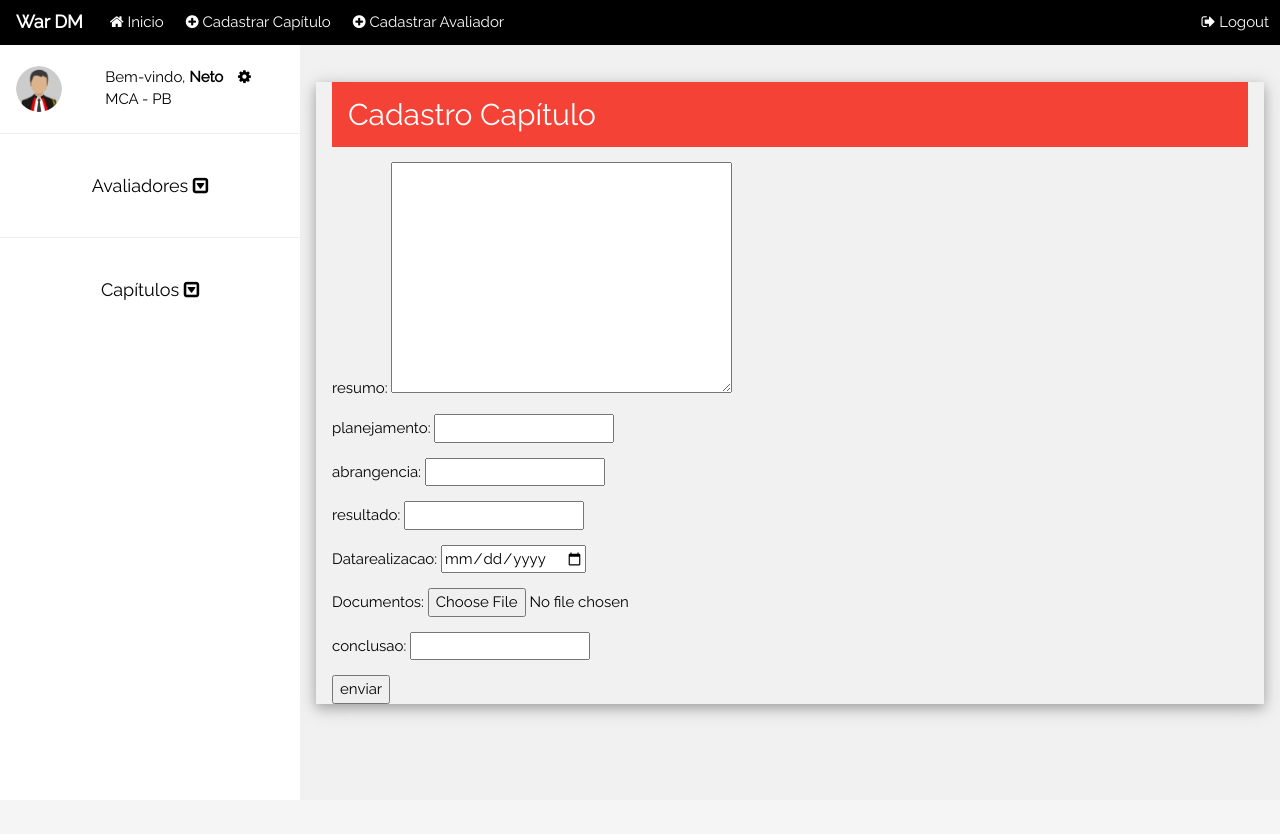
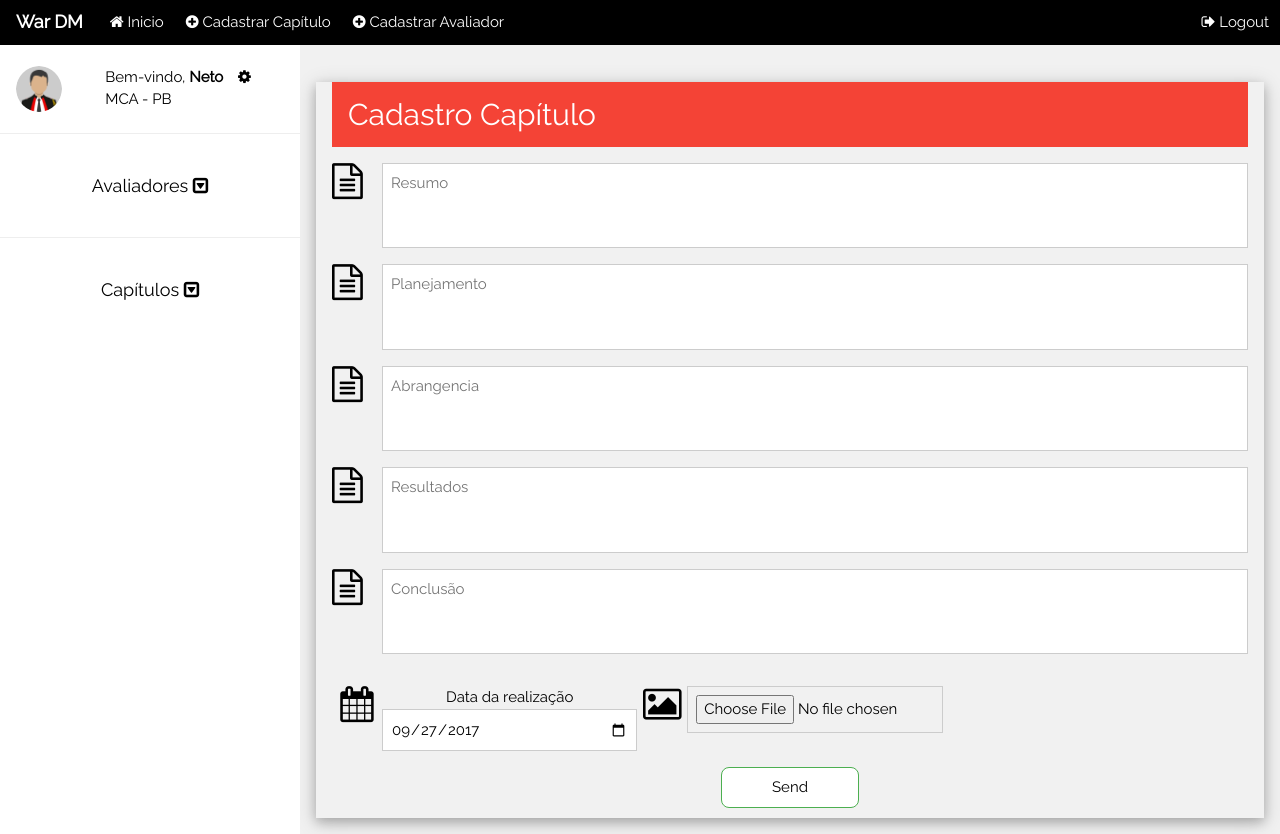
Before and after one commit to Nelho/war_dm, a Django app: page /capitulo/formulario/ in a window 1280 px wide. Before the commit the page ends 718 px from the top, so only its background shows below. Run offline with Django 3.2, Linux system fonts and the light colour scheme; some libraries are stand-ins or nearby versions.

Commit message:
Cadastro de relatorio funcionando. Pegando usuario logado e aceitando anexo de arquivos

```diff
--- a/capitulo/forms.py
+++ b/capitulo/forms.py
@@ -46,18 +46,17 @@ class CapituloUserForm(forms.Form):
         attrs={"type": "date"}))
     dataInstalacao = forms.DateField(initial=datetime.date.today, widget=forms.TextInput(attrs={"type": "date"}))
 
-    avaliador = forms.ModelChoiceField(queryset = Usuario.objects.filter(tipoUsuario="AVA"))
-    avaliador.widget.attrs["class"] = "w3-select w3-btn w3-ripple w3-red"
-    avaliador.widget.attrs["id"]="regiaoId"
-    avaliador.widget.attrs["style"] = "width:15%"
+    #avaliador = forms.ModelChoiceField(queryset = Usuario.objects.filter(tipoUsuario="AVA"))
+    #avaliador.widget.attrs["class"] = "w3-select w3-btn w3-ripple w3-red"
+    #avaliador.widget.attrs["id"]="regiaoId"
+    #avaliador.widget.attrs["style"] = "width:15%"
 
 class FormularioForm(forms.Form):
     resumo = forms.CharField(label="resumo", widget=forms.Textarea())
-    planejamento = forms.CharField(label="planejamento")
-    abrangencia = forms.CharField(label="abrangencia")
-    resultado = forms.CharField(label="resultado")
-    dataRealizacao = forms.DateField(widget=forms.TextInput(
+    planejamento = forms.CharField(label="planejamento", widget=forms.Textarea())
+    abrangencia = forms.CharField(label="abrangencia", widget=forms.Textarea())
+    resultado = forms.CharField(label="resultado", widget=forms.Textarea())
+    dataRealizacao = forms.DateField(initial=datetime.date.today, widget=forms.TextInput(
         attrs={"type": "date"}))
-    documentos = forms.FileField()
-    ##territorio/
-    conclusao = forms.CharField(label="conclusao")
+    arquivozip = forms.FileField(label="arquivozip", required=False)
+    conclusao = forms.CharField(label="conclusao", widget=forms.Textarea())
--- a/capitulo/views.py
+++ b/capitulo/views.py
@@ -1,7 +1,8 @@
+import datetime
 from django.shortcuts import render, HttpResponseRedirect
 from capitulo.forms import CapituloUserForm, FormularioForm
 from main.models import *
-from capitulo.models import UsuarioCapitulo
+from capitulo.models import UsuarioCapitulo, Formulario
 
 
 def cadastrarCapitulo(request):
@@ -36,6 +37,7 @@ def cadastrarCapitulo(request):
     return render(request, 'capitulo/cadastroCapitulo.html', context=context)
 
 def cadastrarFormulario(request):
+    ##print(datetime.date.da)
     if(request.method=="POST"):
         form = FormularioForm(request.POST, request.FILES)
         print(form.is_valid())
@@ -44,10 +46,15 @@ def cadastrarFormulario(request):
             planejamento = form.cleaned_data['planejamento']
             abrangencia = form.cleaned_data['abrangencia']
             resultado = form.cleaned_data['resultado']
+            arquivozip = request.FILES['arquivozip']
+            conclusao = form.cleaned_data['conclusao']
+            usuarioLogado = Usuario.objects.filter(user=request.user.pk)[0]
 
             dataRealizacao = form.cleaned_data['dataRealizacao']
-            zip_formulario = request.FILES('documentos')
-            relatorio = Formulario(resumo = resumo, planejamento = planejamento, abrangencia = abrangencia, resultado = resultado, dataRealizacao = dataRealizacao, zip_formulario = documentos)
+            relatorio = Formulario(resumo = resumo, planejamento = planejamento,
+                                   abrangencia = abrangencia, resultado = resultado,
+                                   dataRealizacao = dataRealizacao, dataEnvio=datetime.date.today(),
+                                   territorio="Brasil",capituloUser=usuarioLogado, conclusao=conclusao,arquivozip=arquivozip)
             relatorio.save()
 
     form = FormularioForm()
--- a/templates/capitulo/relatorio_form.html
+++ b/templates/capitulo/relatorio_form.html
@@ -2,22 +2,35 @@
 {% load widget_tweaks %}
 
 {% block assets %}
+<script>
+var today = new Date();
+var dd = today.getDate();
+var mm = today.getMonth()+1; //January is 0!
+var yyyy = today.getFullYear();
 
+if(dd<10) {
+    dd = '0'+dd
+}
+
+if(mm<10) {
+    mm = '0'+mm
+}
+
+today = yyyy + '-' + mm + '-' + dd;
+//alert(today)
+</script>
 {% endblock %}
 
 {% block conteudo %}
 
 
-    <form action="{% url 'cadastroFormulario' %}" method="POST"
+    <form action="{% url 'cadastroFormulario' %}" method="POST" enctype="multipart/form-data"
           class="w3-container w3-card-4 w3-light-grey w3-text-black w3-margin">
         <div class="w3-container w3-red">
             <h2>Cadastro Capítulo</h2>
         </div>
         {% csrf_token %}
-        {{ form.as_p }}
 
-        <button type="submit"> enviar</button>
-<!--
         <div class="w3-row w3-section">
             <div class="w3-col" style="width:50px"><i class="w3-xxlarge fa fa-file-text-o"></i></div>
             <div class="w3-rest">
@@ -29,7 +42,7 @@
         <div class="w3-row w3-section">
             <div class="w3-col" style="width:50px"><i class="w3-xxlarge fa fa-file-text-o"></i></div>
             <div class="w3-rest">
-                {{ form.planejamento|add_class:"w3-input w3-border"|attr:"placeholder:Planejamento" }}
+                {{ form.planejamento|add_class:"w3-input w3-border"|attr:"placeholder:Planejamento" | attr:"style: resize:none" | attr:"rows: 3" }}
             </div>
         </div>
 
@@ -37,7 +50,7 @@
         <div class="w3-row w3-section">
             <div class="w3-col" style="width:50px"><i class="w3-xxlarge fa fa-file-text-o"></i></div>
             <div class="w3-rest">
-                {{ form.abrangencia|add_class:"w3-input w3-border"|attr:"placeholder:Abrangencia" }}
+                {{ form.abrangencia|add_class:"w3-input w3-border"|attr:"placeholder:Abrangencia"| attr:"style: resize:none" | attr:"rows: 3" }}
             </div>
         </div>
 
@@ -45,31 +58,22 @@
         <div class="w3-row w3-section">
             <div class="w3-col" style="width:50px"><i class="w3-xxlarge fa fa-file-text-o"></i></div>
             <div class="w3-rest">
-                {{ form.resultado|add_class:"w3-input w3-border"|attr:"placeholder:Resultados" }}
+                {{ form.resultado|add_class:"w3-input w3-border"|attr:"placeholder:Resultados" | attr:"style: resize:none" | attr:"rows: 3"}}
             </div>
         </div>
 
         <div class="w3-row w3-section">
             <div class="w3-col" style="width:50px"><i class="w3-xxlarge fa fa-file-text-o"></i></div>
             <div class="w3-rest">
-                {{ form.observacoes|add_class:"w3-input w3-border"|attr:"placeholder:Observações" }}
+                {{ form.conclusao|add_class:"w3-input w3-border"|attr:"placeholder:Conclusão"| attr:"style: resize:none" | attr:"rows: 3" }}
             </div>
         </div>
 
         <div class="w3-col s4 w3- w3-center"><p></p>
             <div class="w3-row w3-section">
                 <div class="w3-col" style="width:50px"><i class="w3-xxlarge fa a fa-calendar"></i></div>
-                <div class="w3-rest">
+                <div class="w3-rest">Data da realização
                     {{ form.dataRealizacao| add_class:"w3-input w3-border" }}
-                </div>
-            </div>
-        </div>
-
-        <div class="w3-col s4 w3- w3-center"><p></p>
-            <div class="w3-row w3-section">
-                <div class="w3-col" style="width:50px"><i class="w3-xxlarge fa a fa-sort-numeric-asc"></i></div>
-                <div class="w3-rest">
-                    {{ form.pontuacaoBonus| add_class:"w3-input w3-border" |attr:"placeholder:Pontuação bonus" }}
                 </div>
             </div>
         </div>
@@ -78,7 +82,7 @@
             <div class="w3-row w3-section">
                 <div class="w3-col" style="width:50px"><i class="w3-xxlarge fa a fa-picture-o"></i></div>
                 <div class="w3-rest">
-                    {{ form.fotos| add_class:"w3-input w3-border"}}
+                    {{ form.arquivozip  | add_class:"w3-input w3-border"}}
                 </div>
             </div>
         </div>
@@ -91,8 +95,6 @@
                 </button>
             </div>
         </div>
-
--->
 </form>
 
 
```
Also changed, not shown: capitulo/models.py (+7 -4 lines), capitulo/migrations/0004_formulario_arquivozip.py (added), capitulo/migrations/0005_auto_20171004_0111.py (added), capitulo/migrations/0006_formulario_conclusao.py (added), capitulo/migrations/0007_auto_20171004_0153.py (added), capitulo/migrations/0008_auto_20171004_0159.py (added), capitulo/migrations/0009_formulario_capitulouser.py (added), capitulo/migrations/0010_auto_20171004_0252.py (added).
